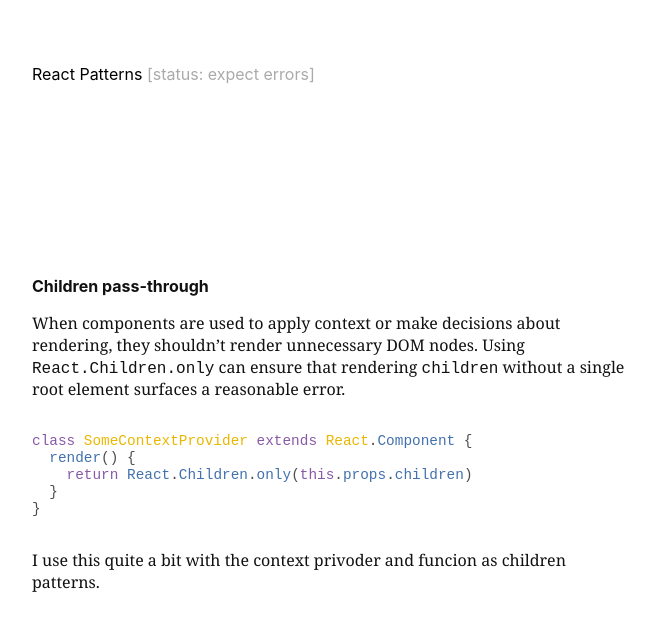
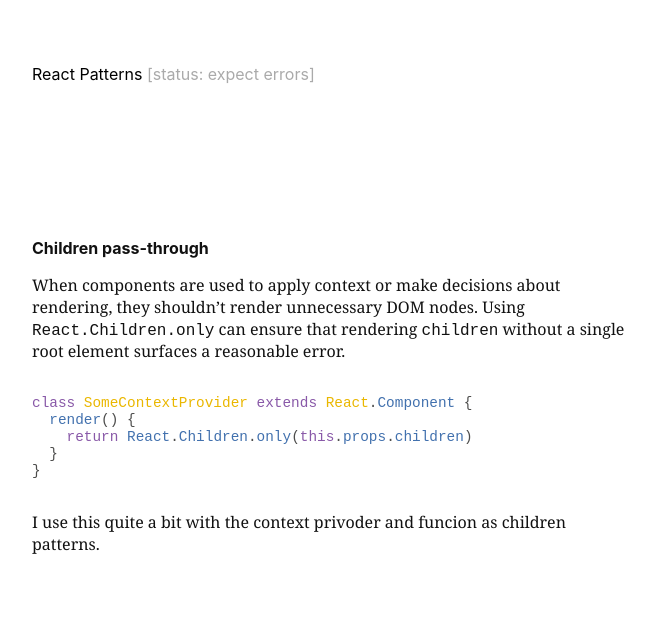
Before and after one commit to chantastic/reactpatterns, a Jekyll site: the page built from _posts/2016-08-18-children-pass-through.markdown, in a window 1280 px wide. Shown: the top 631 px of the page, without its empty margins (32-687 px from the left). Built offline with Jekyll 4.4.1, drawn with Linux system fonts in a browser that asks for light colours.

Commit message:
style: maybe 15vw was too much

```diff
--- a/_layouts/default.html
+++ b/_layouts/default.html
@@ -3,7 +3,7 @@
 {% include head.html %}
 <body>
   <main>
-    <h1 style="margin-bottom: 15vw; font-size: 1em; font-weight: normal">
+    <h1 style="margin-bottom: 12vw; font-size: 1em; font-weight: normal">
       <a
         class="black-link"
         href="{{ site.baseurl }}"
--- a/index.html
+++ b/index.html
@@ -2,7 +2,7 @@
 layout: default
 ---
 
-<section style="margin-bottom: 15vw">
+<section style="margin-bottom: 12vw">
   <h2 style="font-size: 1em;">Contents</h2>
   <ul style="padding-left: 20px">
     {% for post in site.posts reversed %}
@@ -20,7 +20,7 @@
   {% for post in site.posts reversed %}
     <article
       id="{{post.title}}"
-      style="margin-bottom: 15vw"
+      style="margin-bottom: 12vw"
     >
       <h2 style="font-size: 1em;">
         <a
```
